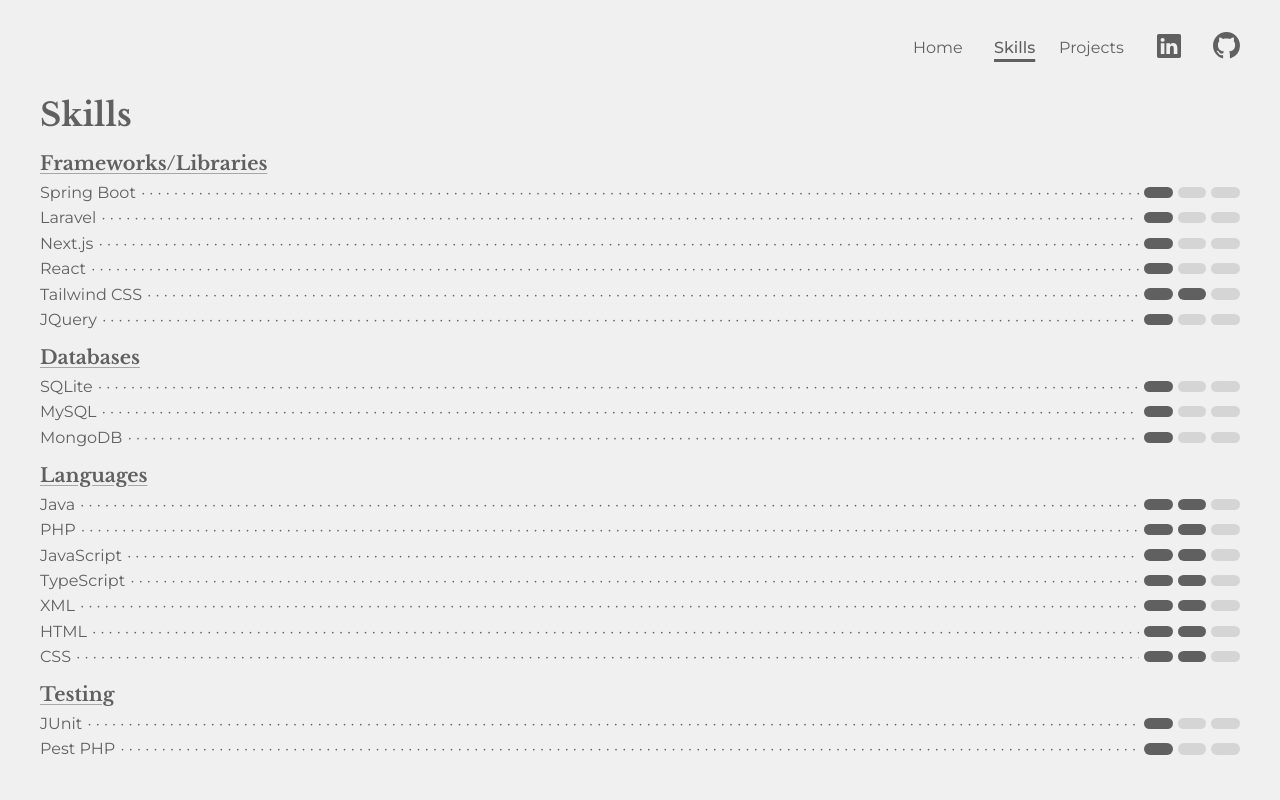
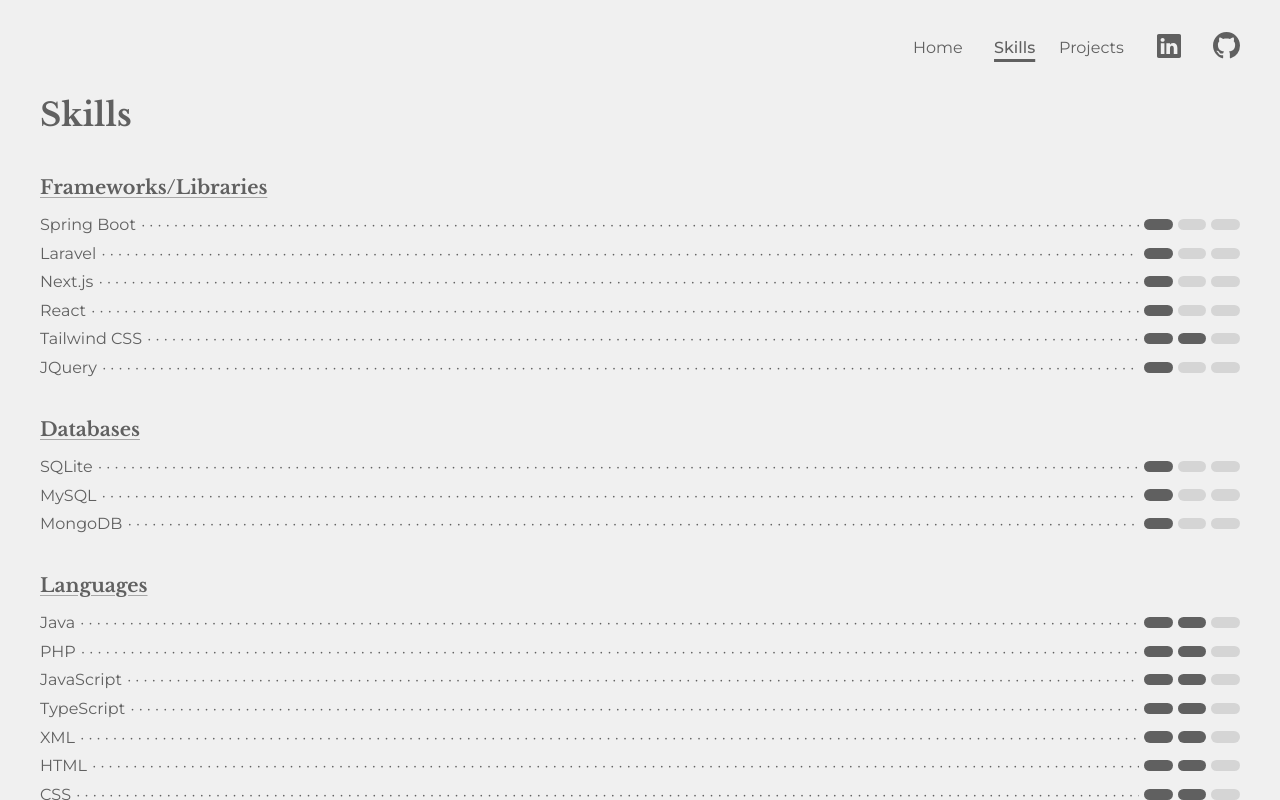
Before and after one commit to nhsneto/portfolio, a Next.js app: page /skills in a window 1280 px wide. Built offline with nearby package versions, Linux system fonts and the light colour scheme.

Commit message:
Add more space between skill items

```diff
--- a/app/skills/page.module.css
+++ b/app/skills/page.module.css
@@ -16,15 +16,15 @@
 }
 
 .skillsList > section {
+  margin-top: 2.5rem;
+}
+
+.skills {
   margin-top: 1rem;
 }
 
-.skills {
-  margin-top: 0.5rem;
-}
-
 .skills > li:not(li:first-child) {
-  margin-top: 0.4rem;
+  margin-top: 0.6rem;
 }
 
 @media (min-width: 768px) {
```
